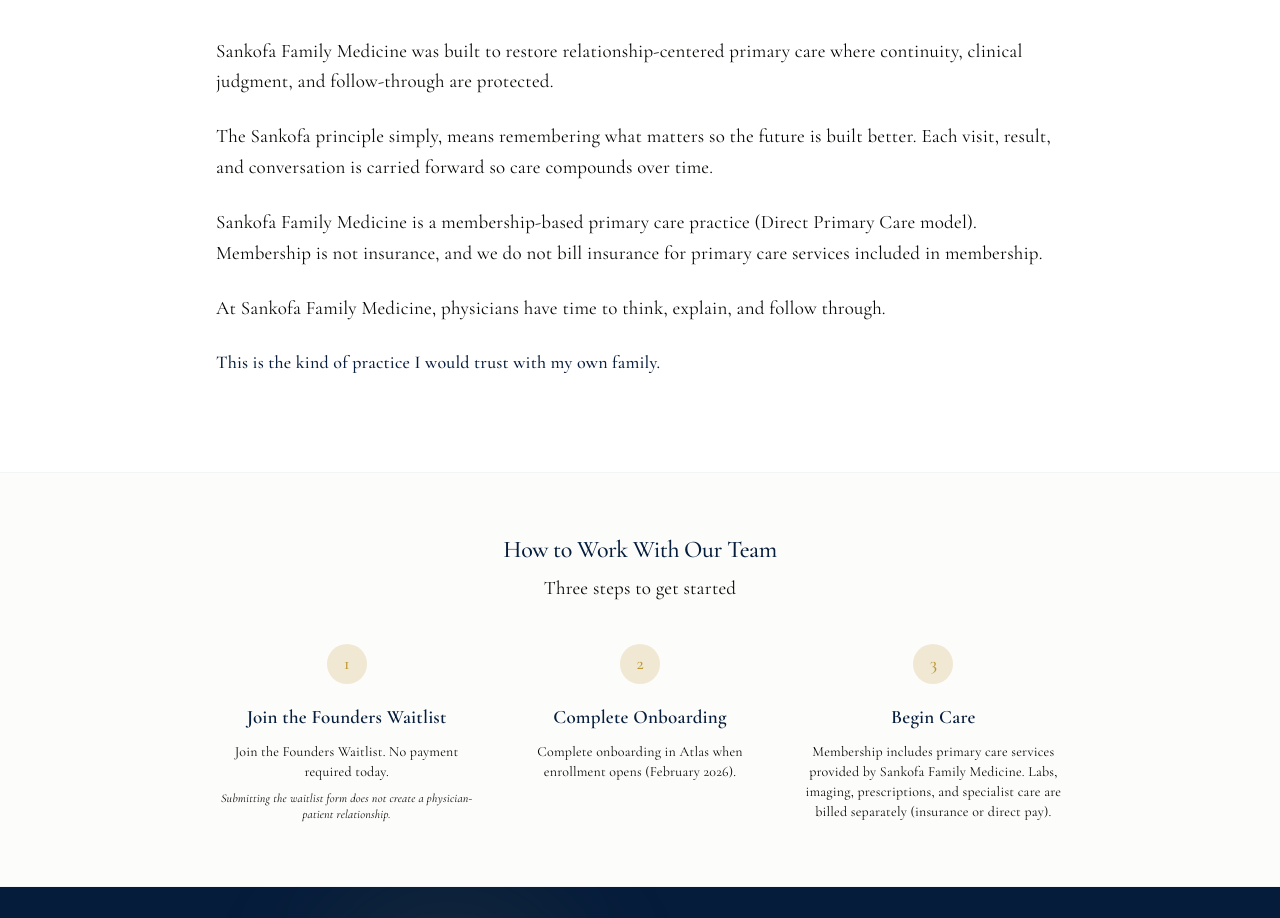
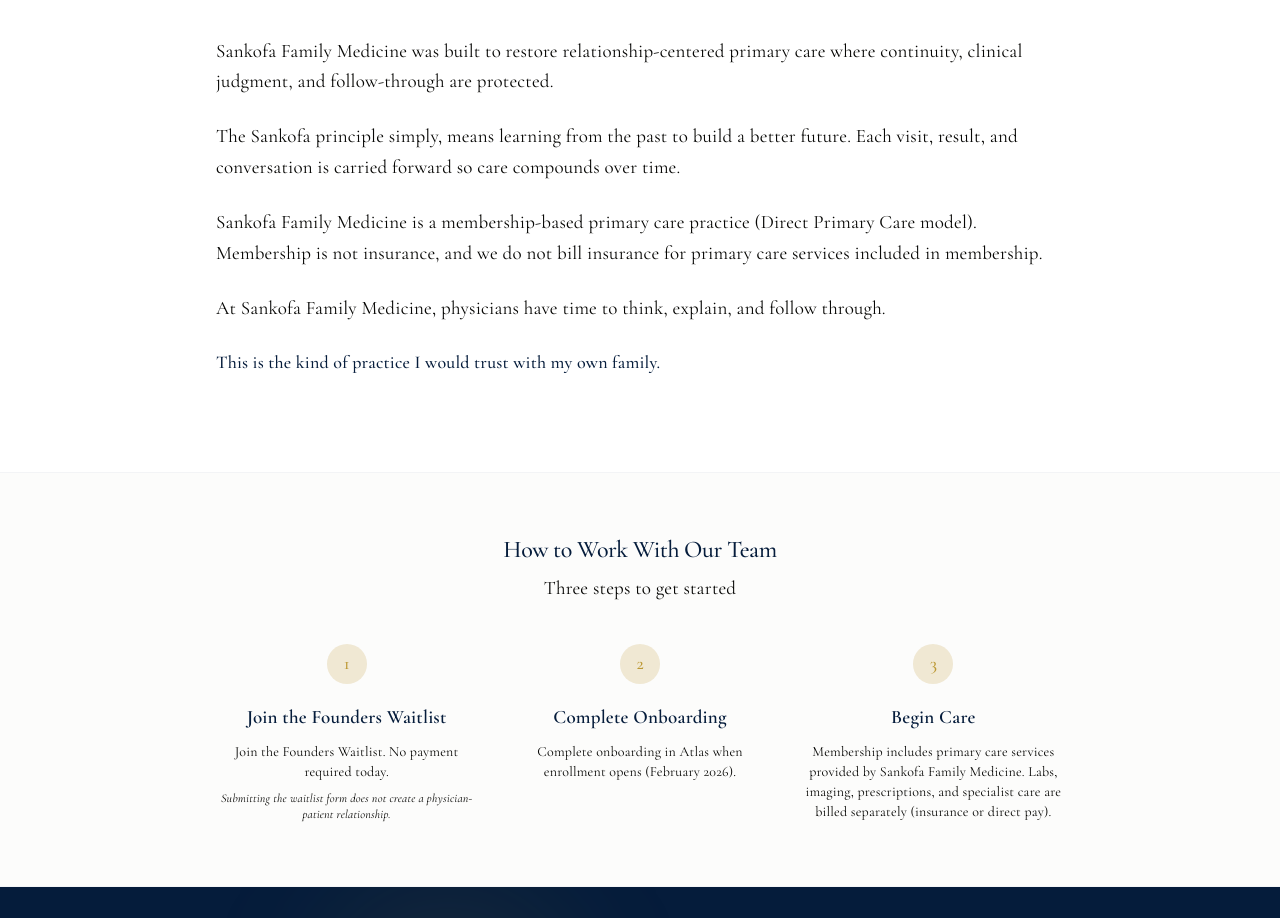
Before and after one commit to NDCHVISION/SFM-ELITE, a Next.js app: page /founder in a window 1280 px wide. Shown: the part 4580-5498 px from the top of the page. Built offline with nearby package versions, Linux system fonts and the light colour scheme.

Commit message:
Update description of the Sankofa principle

```diff
--- a/app/founder/page.tsx
+++ b/app/founder/page.tsx
@@ -472,7 +472,7 @@
               Sankofa Family Medicine was built to restore relationship-centered primary care where continuity, clinical judgment, and follow-through are protected.
             </p>
             <p>
-              The Sankofa principle simply, means remembering what matters so the future is built better.  Each visit, result, and conversation is carried forward so care compounds over time.
+              The Sankofa principle simply, means learning from the past to build a better future. Each visit, result, and conversation is carried forward so care compounds over time.
             </p>
             <p>
               Sankofa Family Medicine is a membership-based primary care practice (Direct Primary Care model). Membership is not insurance, and we do not bill insurance for primary care services included in membership.
```
